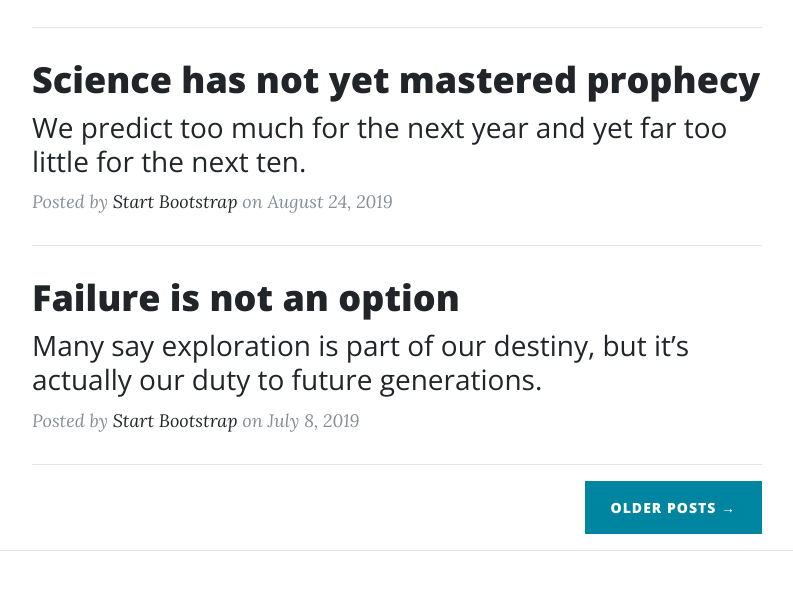
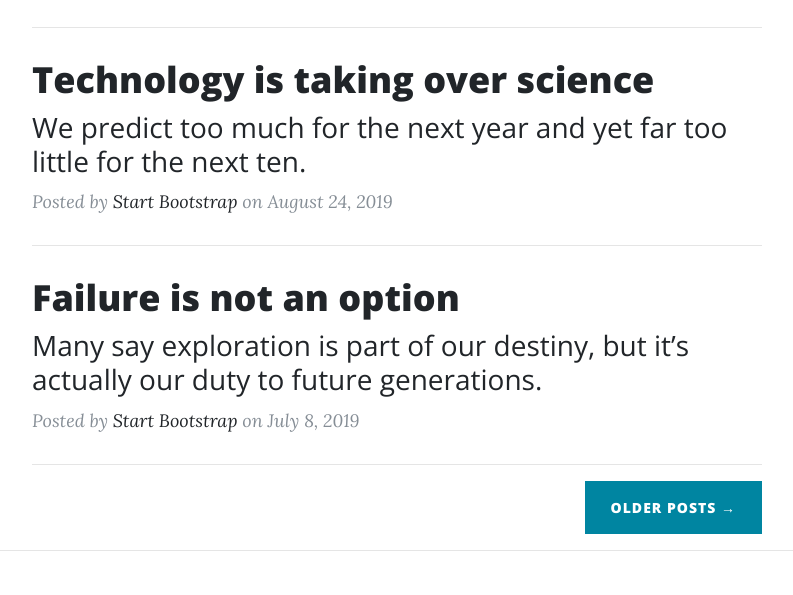
Before and after one commit to AISHAIFE/LearningGit, a website: page index.html in a window 1280 px wide. Shown: the part 1106-1701 px from the top of the page, without its empty margins (243-1036 px from the left). Drawn offline with nearby package versions, Linux system fonts and the light colour scheme.

Commit message:
Initial Commit to featureB

```diff
--- a/index.html
+++ b/index.html
@@ -99,7 +99,7 @@
         <div class="post-preview">
           <a href="post.html">
             <h2 class="post-title">
-              Science has not yet mastered prophecy
+              Technology is taking over science
             </h2>
             <h3 class="post-subtitle">
               We predict too much for the next year and yet far too little for the next ten.
```
